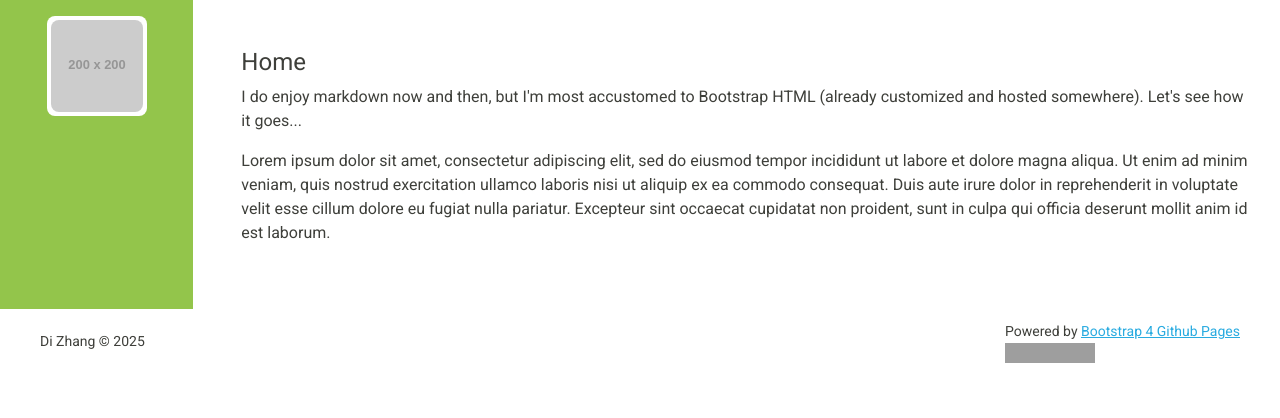
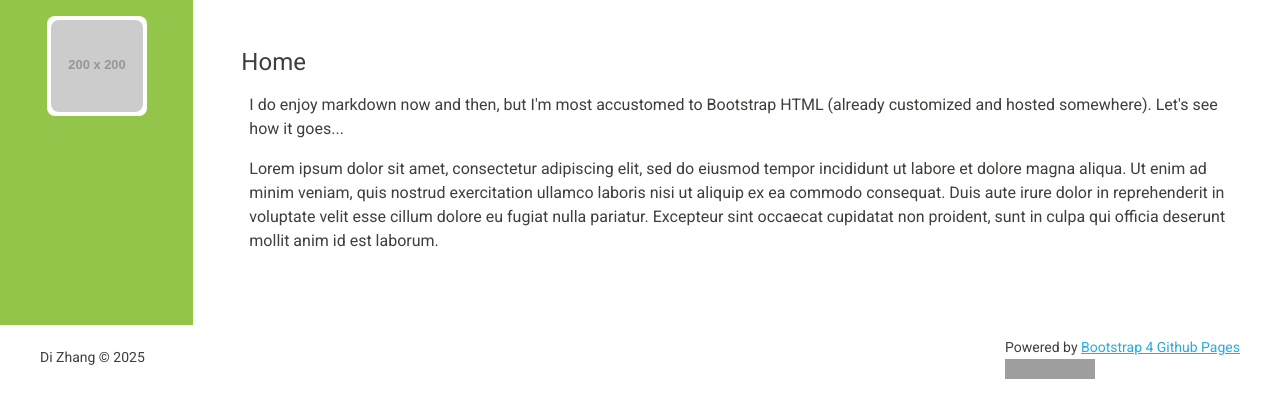
Before and after one commit to zhangdi33/zhangdi33.github.io, a Jekyll site: the page built from index.html, in a window 1280 px wide. Shown: the top 418 px of the page. Built offline with Jekyll 4.4.1, drawn with Linux system fonts in a browser that asks for light colours; grey boxes are pictures that could not be loaded.

Commit message:
Update index.html

```diff
--- a/index.html
+++ b/index.html
@@ -10,7 +10,10 @@
     <meta name="viewport" content="width=device-width, initial-scale=1">
   </head>
   <body>
-    <p>I do enjoy markdown now and then, but I'm most accustomed to Bootstrap HTML (already customized and hosted somewhere). Let's see how it goes...</p>
+    <div class="card border-0 p-2" style="height:calc(100vh - 100px;)">
+      <p>I do enjoy markdown now and then, but I'm most accustomed to Bootstrap HTML (already customized and hosted somewhere). Let's see how it goes...</p>
     <p>Lorem ipsum dolor sit amet, consectetur adipiscing elit, sed do eiusmod tempor incididunt ut labore et dolore magna aliqua. Ut enim ad minim veniam, quis nostrud exercitation ullamco laboris nisi ut aliquip ex ea commodo consequat. Duis aute irure dolor in reprehenderit in voluptate velit esse cillum dolore eu fugiat nulla pariatur. Excepteur sint occaecat cupidatat non proident, sunt in culpa qui officia deserunt mollit anim id est laborum.</p>
+    </div>
+
   </body>
 </html>
```
